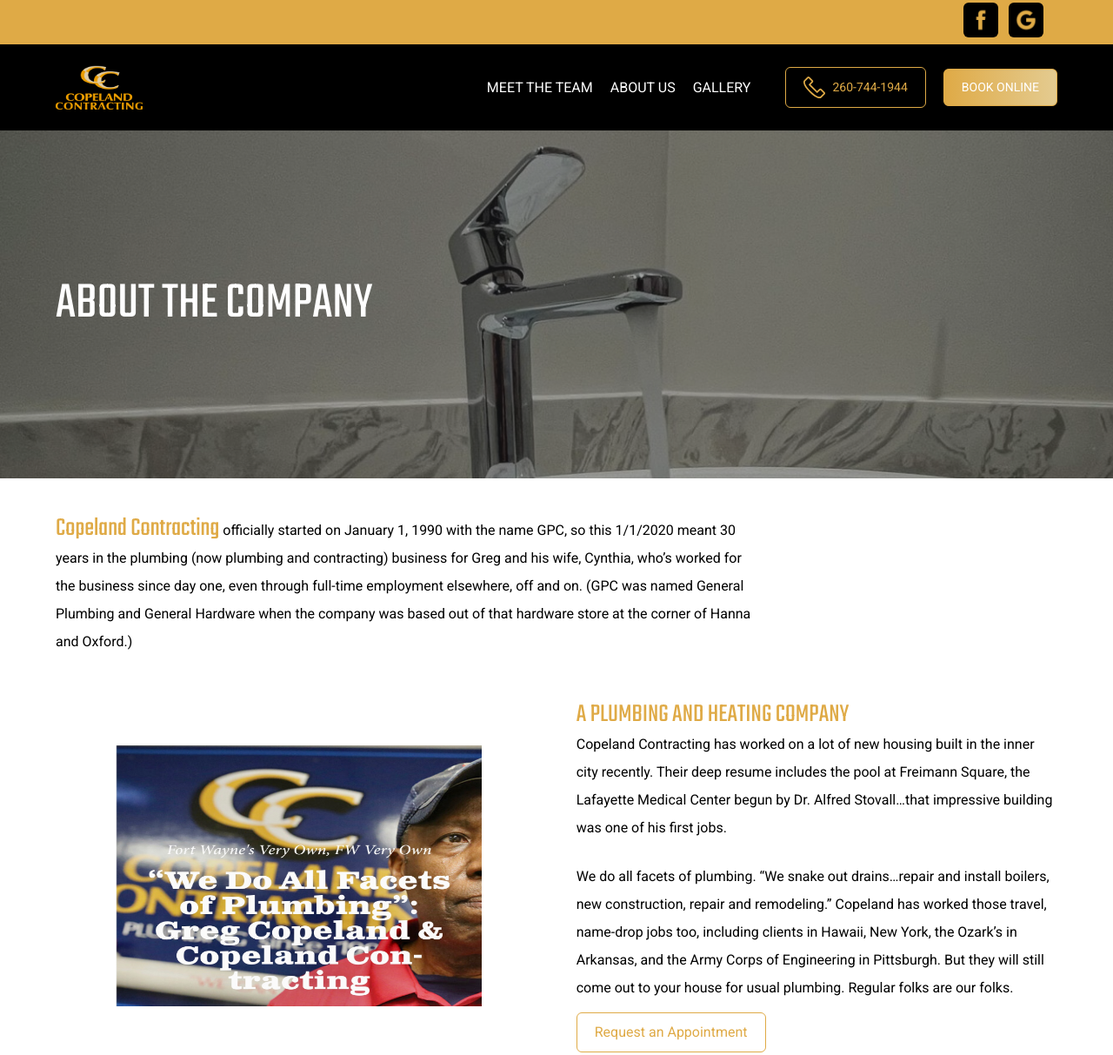
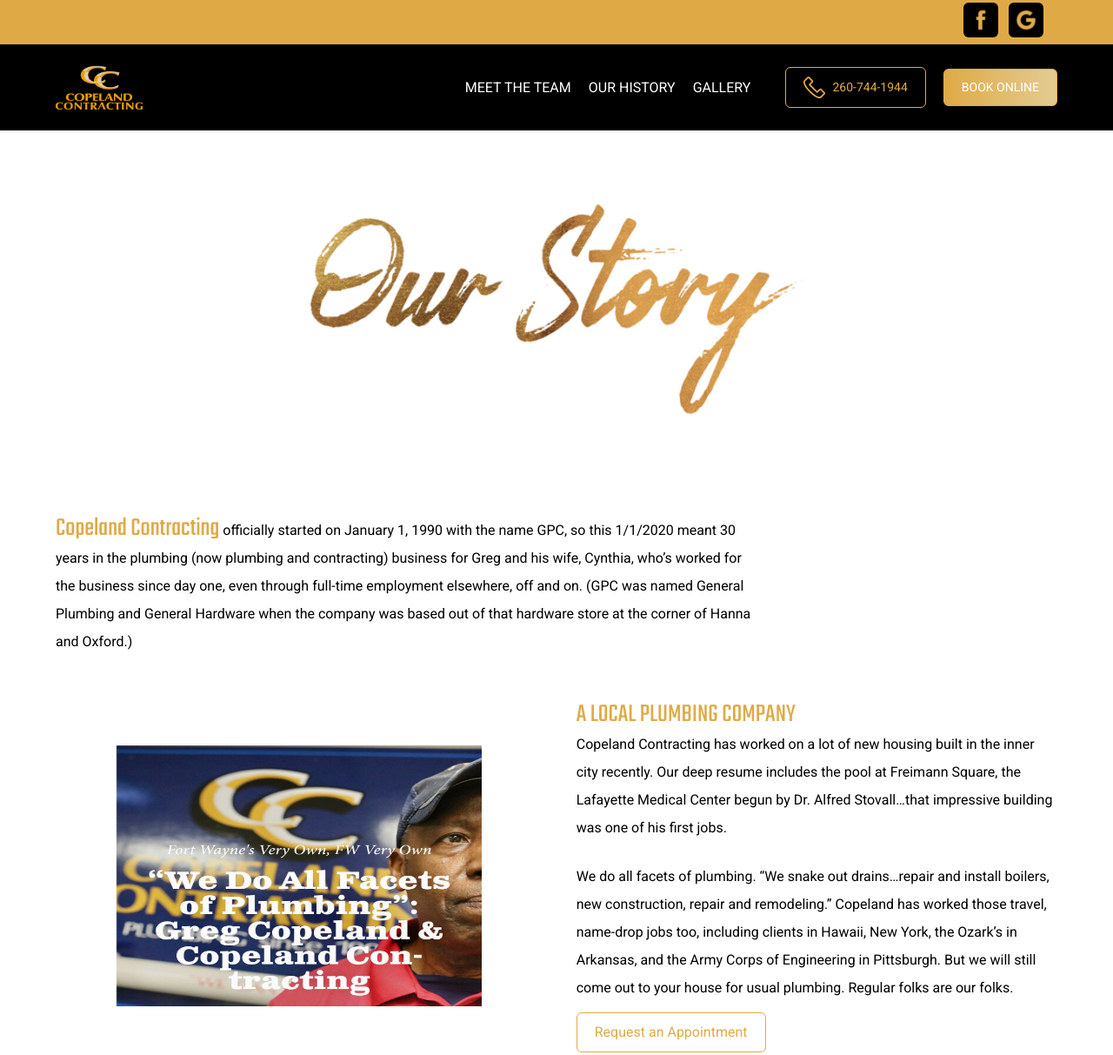
Before and after one commit to abhishekbaraik333/copeland-contracting, a plain HTML site: page about.html in a window 1280 px wide. Shown: the part 5-1218 px from the top of the page at 87% size. Drawn offline with nearby package versions, Linux system fonts and the light colour scheme.

Commit message:
okk about changes

```diff
--- a/about.html
+++ b/about.html
@@ -54,7 +54,7 @@
             <!-- desktop navbar -->
             <nav class="desktop-menu hidden lg:flex gap-5 items-center">
                 <a class="hover:scale-[1.05] duration-200 ease text-base" href="./meet.html">Meet The Team </a>
-                <a class="hover:scale-[1.05] duration-200 ease text-base" href="./about.html">About Us</a>
+                <a class="hover:scale-[1.05] duration-200 ease text-base" href="./about.html">Our History</a>
                 <a class="hover:scale-[1.05] duration-200 ease text-base mr-5" href="./gallery.html">Gallery</a>
                 <a href="tel:+1260-744-1944" class="card-btn gap-2 flex items-center">
                     <div class="w-[25px]">
@@ -95,19 +95,16 @@
             <nav id="mobile-nav"
                 class="fixed z-[99] inset-x-0 top-0 h-screen bg-black transform translate-x-full transition-transform duration-300 lg:hidden flex flex-col gap-5 justify-center items-center text-2xl text-secondary lg:text-lg">
                 <a class="hover:scale-[1.1] duration-200 ease text-xl" href="./meet.html">Meet The Team </a>
-                <a class="hover:scale-[1.1] duration-200 ease text-xl" href="./about.html">About Us</a>
+                <a class="hover:scale-[1.1] duration-200 ease text-xl" href="./about.html">Our History</a>
                 <a class="hover:scale-[1.1] duration-200 ease text-xl" href="./gallery.html">Gallery</a>
             </nav>
         </div>
     </header>
 
     <main>
-        <section class="about-company h-[400px] relative">
-            <div class="h-full flex items-center px-[5%] relative z-[2]">
-                <h1 class="heading text-3xl lg:text-6xl text-white">ABOUT THE COMPANY</h1>
-            </div>
-            <div class="h-full top-0 w-full absolute bg-zinc-800 opacity-40">
-            </div>
+        <section class="about-company h-[200px] lg:h-[400px] relative">
+
+
         </section>
         <section class="about-content px-[5%] py-10">
             <div class="lg:w-[70%]">
@@ -124,10 +121,10 @@
                     <img src="./images/BB236F46-66CD-405D-9DD1-353FF1B82E34.png" class="h-[300px] w-full" alt="">
                 </div>
                 <div class="lg:w-1/2">
-                    <h4 class="heading text-primary text-3xl uppercase">A plumbing and heating company</h4>
-                    <p class="leading-[2rem]">Copeland Contracting has worked on a lot of new housing built in the inner city recently. Their deep resume includes the pool at Freimann Square, the Lafayette Medical Center begun by Dr. Alfred Stovall…that impressive building was one of his first jobs. </p>
+                    <h4 class="heading text-primary text-3xl uppercase">A Local Plumbing Company</h4>
+                    <p class="leading-[2rem]">Copeland Contracting has worked on a lot of new housing built in the inner city recently. Our deep resume includes the pool at Freimann Square, the Lafayette Medical Center begun by Dr. Alfred Stovall…that impressive building was one of his first jobs. </p>
                     <br>
-                    <p class="leading-[2rem]">We do all facets of plumbing. “We snake out drains…repair and install boilers, new construction, repair and remodeling.”  Copeland has worked those travel, name-drop jobs too, including clients in Hawaii, New York, the Ozark’s in Arkansas, and the Army Corps of Engineering in Pittsburgh. But they will still come out to your house for usual plumbing. Regular folks are our folks.
+                    <p class="leading-[2rem]">We do all facets of plumbing. “We snake out drains…repair and install boilers, new construction, repair and remodeling.”  Copeland has worked those travel, name-drop jobs too, including clients in Hawaii, New York, the Ozark’s in Arkansas, and the Army Corps of Engineering in Pittsburgh. But we will still come out to your house for usual plumbing. Regular folks are our folks.
                     </p>
                     <div class="flex items-center justify-start mt-3">
                     <a href="#contact" class="card-btn gap-2 flex items-center">
--- a/style.css
+++ b/style.css
@@ -476,8 +476,8 @@ nav a:hover{
   /* About */
 
   .about-company{
-    background: url(./images/renovation-afba2642-2224-4fb5-9571-d85519651400.jpg) no-repeat;
-    background-size: cover;
+    background: url(./images/our-story.png) no-repeat;
+    background-size: contain;
     background-position: 50% 6%;
   }
 
```
Also changed, not shown: drainage.html (+2 -2 lines), index.html (+2 -2 lines), meet.html (+2 -2 lines), plumbing.html (+2 -2 lines), images/our-story.png (added).
